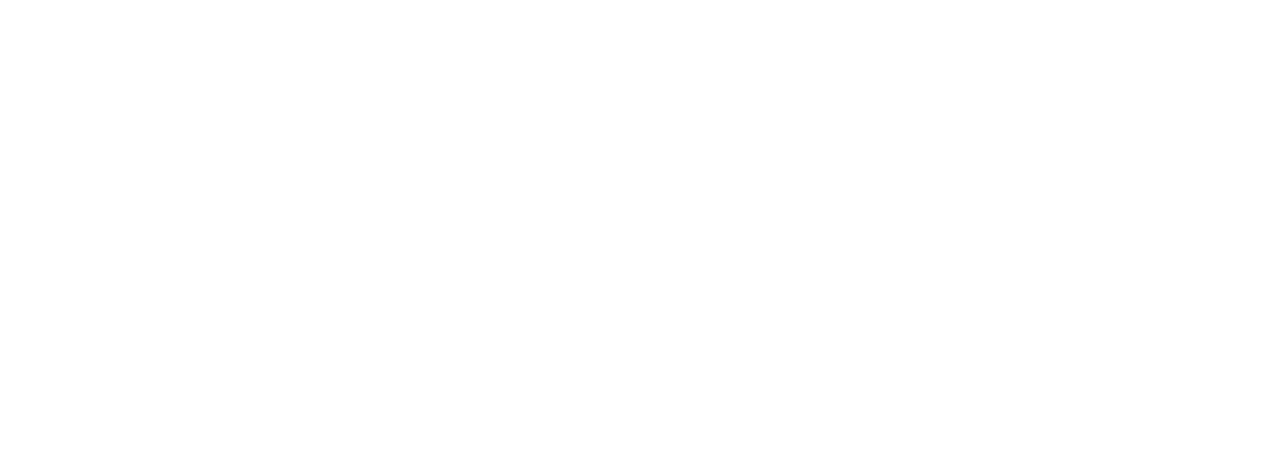
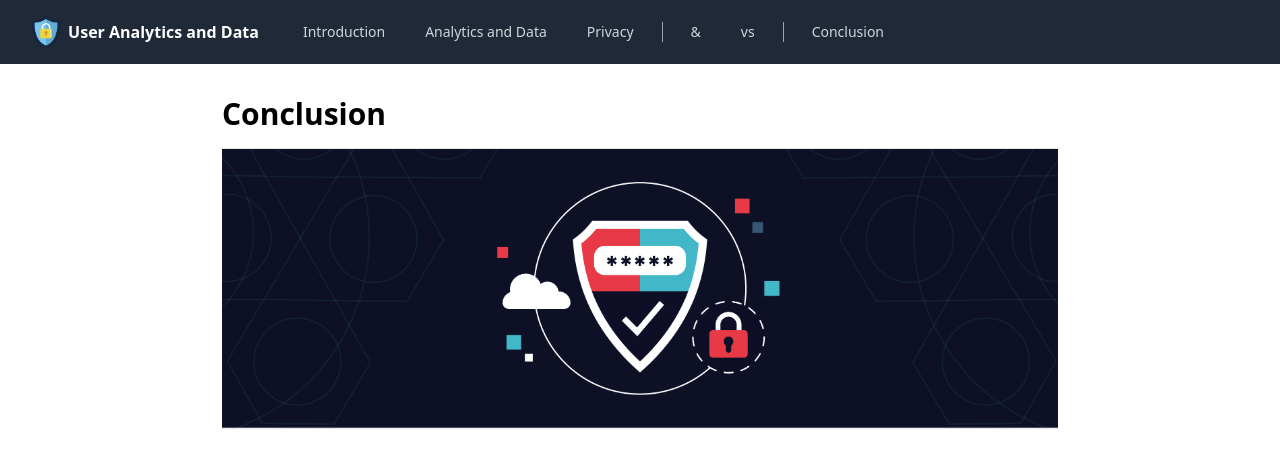
Before and after one commit to Den4200/analytics-and-privacy, a React (Create React App) app: page /conclusion in a window 1280 px wide. Shown: the top 468 px of the page. Built offline with nearby package versions, Linux system fonts and the light colour scheme.

Commit message:
Add initial conclusion page.

```diff
--- a/src/App.tsx
+++ b/src/App.tsx
@@ -10,6 +10,7 @@
 const PrivacyPage = React.lazy(() => import("./pages/PrivacyPage"));
 const AnalyticsAndPrivacy = React.lazy(() => import("./pages/AnalyticsAndPrivacyPage"));
 const AnalyticsVsPrivacy = React.lazy(() => import("./pages/AnalyticsVsPrivacy"));
+const ConclusionPage = React.lazy(() => import("./pages/ConclusionPage"));
 
 const routes = [
   { path: "/", Component: IndexPage },
@@ -18,6 +19,7 @@
   { path: "/privacy", Component: PrivacyPage },
   { path: "/analytics-and-privacy", Component: AnalyticsAndPrivacy },
   { path: "/analytics-vs-privacy", Component: AnalyticsVsPrivacy },
+  { path: "/conclusion", Component: ConclusionPage },
 ];
 
 const App = () => (
--- a/src/components/NavBar/index.tsx
+++ b/src/components/NavBar/index.tsx
@@ -13,7 +13,7 @@
   { name: "&", path: "/analytics-and-privacy" },
   { name: "vs", path: "/analytics-vs-privacy" },
   { name: "BLOCK", path: "#" },
-  { name: "Conclusion", path: "#" },
+  { name: "Conclusion", path: "/conclusion" },
 ];
 
 const NavBar = () => (
--- /dev/null
+++ b/src/pages/ConclusionPage/index.tsx
@@ -0,0 +1,12 @@
+import conclusionImage from "./conclusion.png";
+
+const ConclusionPage = () => (
+  <div className="content-container mx-auto px-8 mt-8">
+    <h1 className="text-3xl font-bold mb-4">Conclusion</h1>
+    <hr />
+    <img src={conclusionImage} alt="" />
+    <hr className="mb-4" />
+  </div>
+);
+
+export default ConclusionPage;
```
Also changed, not shown: src/pages/ConclusionPage/conclusion.png (added).
